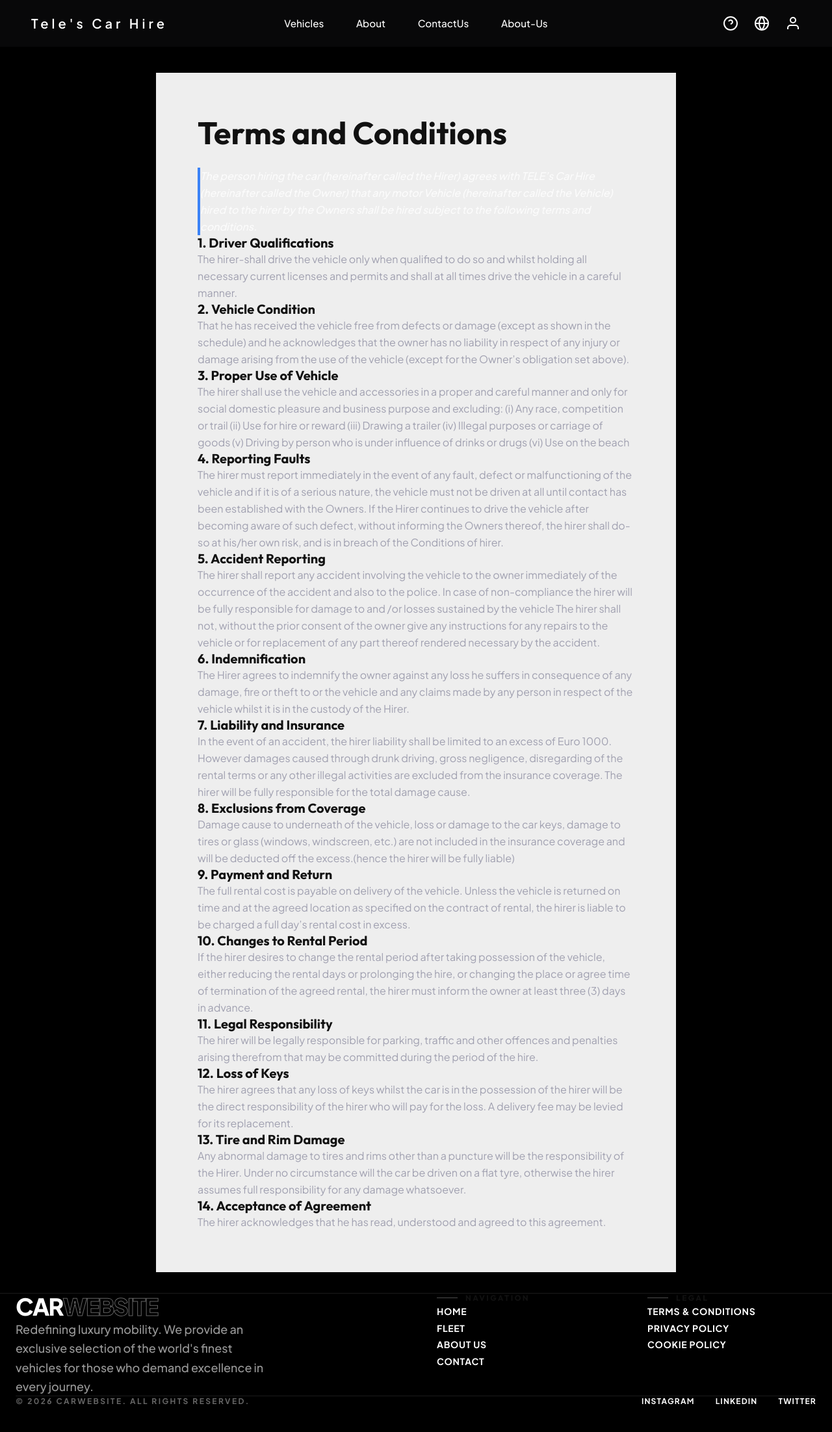
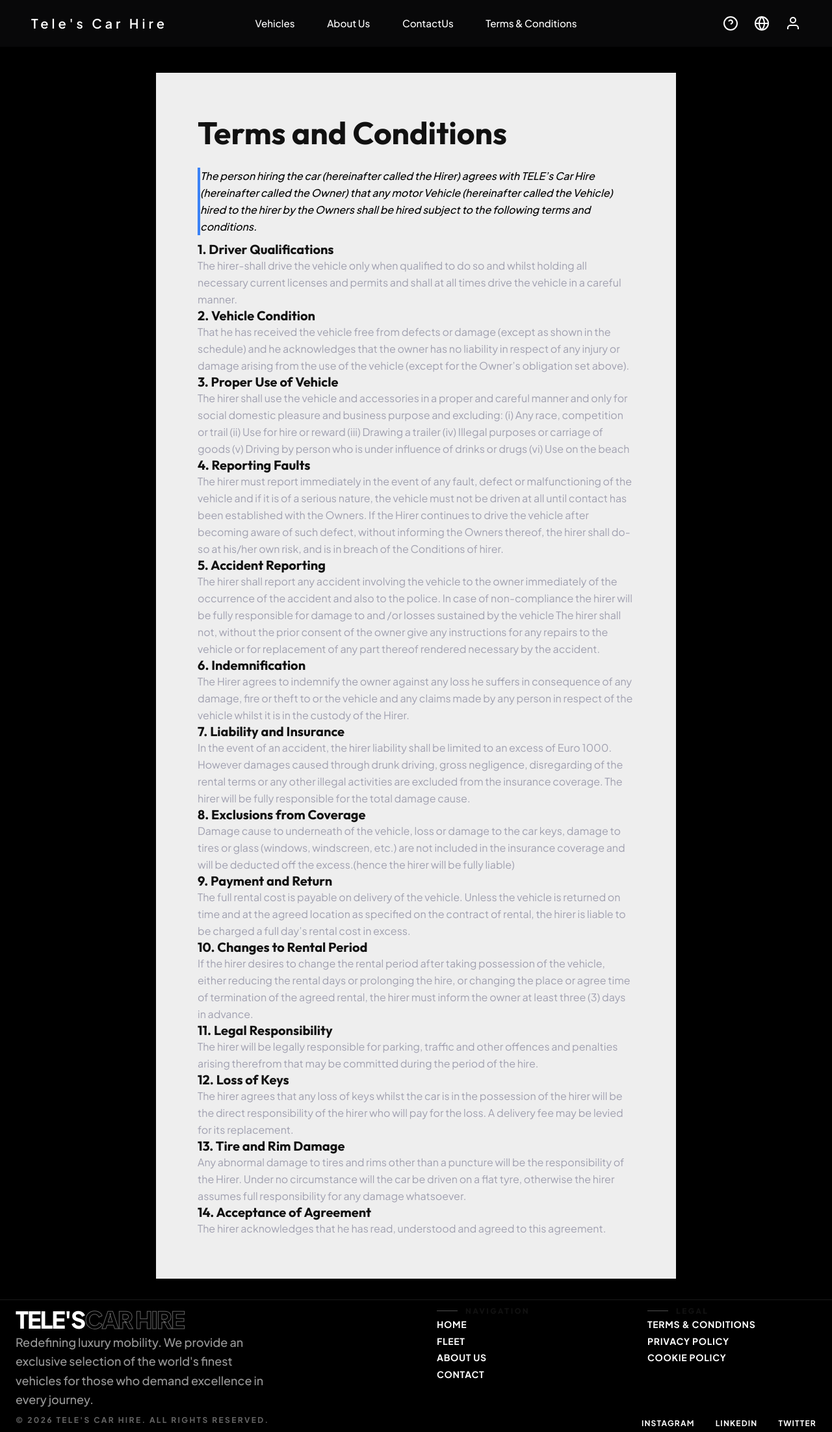
Before and after one commit to manticore733/CarWebsite, a React (Vite) app: page /tnc in a window 1280 px wide. Shown: the whole page at 65% size. Before the commit the page ends 2165 px from the top, so only its background shows below. Built offline with nearby package versions, Linux system fonts and the light colour scheme.

Commit message:
footer adjustments ...paddings resolutions

```diff
--- a/src/components/Home/HomeCarRates.jsx
+++ b/src/components/Home/HomeCarRates.jsx
@@ -29,7 +29,7 @@ export default function HomeCarRates() {
                 <div className="flex flex-col items-center mb-[80px] text-center text-black">
                     <span className="section-subtitle">Prestige Collection</span>
                     <h2 className="section-title mb-[20px]">Our Car Rates</h2>
-                    <p className="text-secondary text-lg max-w-xl leading-relaxed font-semibold">
+                    <p className="text-secondary text-lg max-w-xl leading-relaxed font-semibold" style={{ marginBottom: '20px' }}>
                         Hand-selected vehicles maintained to the highest standards of performance and aesthetics.
                     </p>
                 </div>
--- a/src/components/Shared/Footer.jsx
+++ b/src/components/Shared/Footer.jsx
@@ -4,13 +4,13 @@ import { Link } from 'react-router-dom';
 export default function Footer() {
     return (
         <footer className="footer-section bg-black text-white border-t border-white/10 pt-24 pb-12">
-            <div className="container-custom">
+            <div className="container-custom" style={{ marginTop: '10px' }}>
                 <div className="grid grid-cols-1 md:grid-cols-4 gap-12 md:gap-16 mb-24">
                     <div className="col-span-1 md:col-span-2">
                         <Link to="/" className="text-4xl font-black tracking-tighter text-white mb-6 inline-block hover:opacity-80 transition-opacity">
-                            CAR<span className="text-outline-small text-transparent ml-1" style={{ WebkitTextStroke: '1px rgba(255,255,255,0.4)' }}>WEBSITE</span>
+                            TELE'S<span className="text-outline-small text-transparent ml-1" style={{ WebkitTextStroke: '1px rgba(255,255,255,0.4)' }}>CAR HIRE</span>
                         </Link>
-                        <p className="text-white/60 max-w-sm text-lg leading-relaxed font-medium">
+                        <p className="text-white/60 max-w-sm text-lg leading-relaxed font-medium" style={{ marginBottom: '10px' }}>
                             Redefining luxury mobility. We provide an exclusive selection of the world's finest vehicles for those who demand excellence in every journey.
                         </p>
                     </div>
@@ -41,9 +41,9 @@ export default function Footer() {
                     </div>
                 </div>
 
-                <div className="flex flex-col md:flex-row justify-between items-center pt-8 border-t border-white/10 gap-6">
-                    <p className="text-white/40 text-xs font-bold uppercase tracking-[0.2em]">
-                        &copy; {new Date().getFullYear()} CARWEBSITE. All rights reserved.
+                <div className="flex flex-col md:flex-row justify-between items-center pt-8 gap-6">
+                    <p className="text-white/40 text-xs font-bold uppercase tracking-[0.2em]" style={{ marginBottom: '10px' }}>
+                        &copy; {new Date().getFullYear()} Tele's Car Hire. All rights reserved.
                     </p>
                     <div className="flex gap-8">
                         <a href="#" className="text-white/60 hover:text-white text-xs font-bold uppercase tracking-widest transition-colors">Instagram</a>
--- a/src/components/Shared/Navbar.jsx
+++ b/src/components/Shared/Navbar.jsx
@@ -1,40 +1,3 @@
-// import React from 'react';
-// import { Link, useLocation } from 'react-router-dom';
-
-// export default function Navbar() {
-//     const location = useLocation();
-//     const isHome = location.pathname === '/';
-
-//     return (
-//         <nav className={`navbar ${isHome ? 'home' : 'default'}`}>
-//             <div className="logo">
-//                 <Link to="/" style={{ color: 'inherit', textDecoration: 'none' }}>
-//                     Tele's Car Hire
-//                 </Link>
-//             </div>
-//             <div className="nav-links">
-//                 <Link to="/">Vehicles</Link>
-//                 <Link to="/vehicles">Energy</Link>
-//                 <Link to="/about">Charging</Link>
-//                 <Link to="/contact">Discover</Link>
-//                 <Link to="/about">Shop</Link>
-//             </div>
-//             <div className="nav-actions">
-//                 <button className="icon-btn" aria-label="Support">
-//                     <svg viewBox="0 0 24 24" width="24" height="24" stroke="currentColor" strokeWidth="2" fill="none"><circle cx="12" cy="12" r="10"></circle><path d="M9.09 9a3 3 0 0 1 5.83 1c0 2-3 3-3 3"></path><line x1="12" y1="17" x2="12.01" y2="17"></line></svg>
-//                 </button>
-//                 <button className="icon-btn" aria-label="Region">
-//                     <svg viewBox="0 0 24 24" width="24" height="24" stroke="currentColor" strokeWidth="2" fill="none"><circle cx="12" cy="12" r="10"></circle><line x1="2" y1="12" x2="22" y2="12"></line><path d="M12 2a15.3 15.3 0 0 1 4 10 15.3 15.3 0 0 1-4 10 15.3 15.3 0 0 1-4-10 15.3 15.3 0 0 1 4-10z"></path></svg>
-//                 </button>
-//                 <button className="icon-btn" aria-label="Account">
-//                     <svg viewBox="0 0 24 24" width="24" height="24" stroke="currentColor" strokeWidth="2" fill="none"><path d="M20 21v-2a4 4 0 0 0-4-4H8a4 4 0 0 0-4 4v2"></path><circle cx="12" cy="7" r="4"></circle></svg>
-//                 </button>
-//             </div>
-//         </nav>
-//     );
-// }
-
-
 import React from 'react';
 import { Link, useLocation } from 'react-router-dom';
 import styles from './Navbar.module.css'; // <-- 1. Import module styles
@@ -56,9 +19,9 @@ export default function Navbar() {
             <div className={styles['nav-links']}>
                 {/* <Link to="/">Vehicles</Link> */}
                 <Link to="/vehicles">Vehicles</Link>
-                <Link to="/about">About</Link>
+                <Link to="/about">About Us</Link>
                 <Link to="/contact">ContactUs</Link>
-                <Link to="/about">About-Us</Link>
+                <Link to="/tnc">Terms & Conditions</Link>
             </div>
 
             <div className={styles['nav-actions']}>
--- a/src/pages/Tnc.jsx
+++ b/src/pages/Tnc.jsx
@@ -14,7 +14,7 @@ export default function Tnc() {
                 <h1 className="gradient-text text-4xl font-bold mb-8">Terms and Conditions</h1>
 
                 <div className="space-y-8 text-[#a0a0b0] leading-relaxed">
-                    <p className="border-l-4 border-[#3b82f6] pl-4 py-2 italic font-medium text-white/80">
+                    <p className="border-l-4 border-[#3b82f6] pl-4 py-2 italic font-medium text-black" style={{ marginBottom: '10px' }}>
                         The person hiring the car (hereinafter called the Hirer) agrees with TELE’s Car Hire (hereinafter called the Owner) that any motor Vehicle (hereinafter called the Vehicle) hired to the hirer by the Owners shall be hired subject to the following terms and conditions.
                     </p>
 
```
